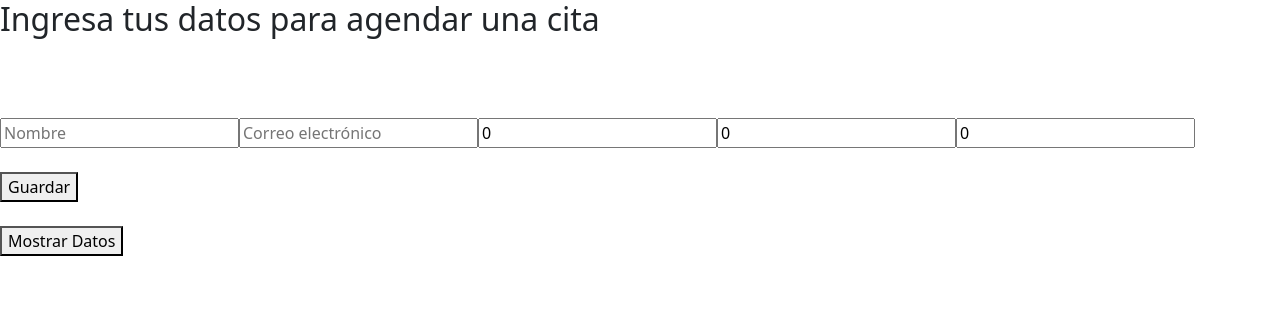
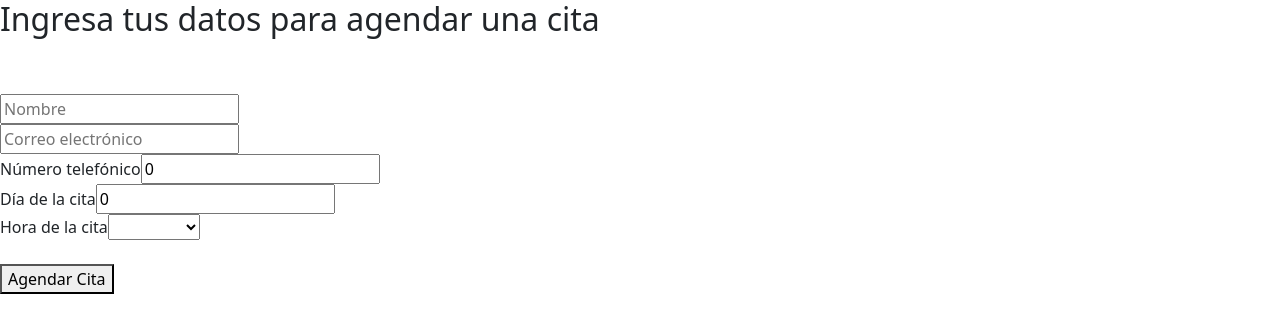
Before and after one commit to DiegoRuP/refugioDIJK, an Angular app: page /adopta in a window 1280 px wide. Shown: the top 332 px of the page. Built offline with nearby package versions, Linux system fonts and the light colour scheme.

Commit message:
tuneada al formulario

```diff
--- a/src/app/formulario/formulario.component.html
+++ b/src/app/formulario/formulario.component.html
@@ -1,23 +1,48 @@
 <h2>Ingresa tus datos para agendar una cita</h2>
-<br><br><br>
+<br><br>
 
 <form (ngSubmit)="onSubmit()">
     <input type="text" [(ngModel)]="nombre" name="nombre" placeholder="Nombre">
+    <br>
+
     <input type="text" [(ngModel)]="correo" name="correo" placeholder="Correo electrónico">
+    <br>
+
+    <label for="telefono">Número telefónico</label>
     <input type="number" [(ngModel)]="telefono" name="telefono" placeholder="Número telefónico">
+    <br>
+
+    <label for="dia">Día de la cita</label>
     <input type="number" [(ngModel)]="dia" name="dia" placeholder="Día de la cita">
-    <input type="number" [(ngModel)]="hora" name="hora" placeholder="Hora de la cita">
+    <br>
+
+    <label for="hora">Hora de la cita</label>
+    <select [(ngModel)]="hora" name="hora" placeholder="Hora de la cita">
+        <option value="10">10:00 AM</option>
+        <option value="11">11:00 AM</option>
+        <option value="12">12:00 PM</option>
+        <option value="13">13:00 PM</option>
+        <option value="14">14:00 PM</option>
+        <option value="12">15:00 PM</option>
+        <option value="12">16:00 PM</option>
+    </select>
+
     <br><br>
-    <button type="submit">Guardar</button>
+    <button type="submit">Agendar Cita</button>
 </form>
 
-@if (mostrarDatos) {
-    <p>Nombre: {{ datosRecuperados?.nombre }}</p>
-    <p>Correo electrónico: {{ datosRecuperados?.correo }}</p>
-    <p>Telefóno: {{ datosRecuperados?.telefono }}</p>
-    <p>Día: {{ datosRecuperados?.dia }}</p>
-    <p>Hora: {{ datosRecuperados?.hora }}</p>
+<br><br><br><br><br>
+
+<!-- mostrar las citas -->
+@if (citas.length >0) {
+    <h2>Citas Agendadas:</h2>
+    <br>
+    @for (cita of citas; track cita) {
+        <p>Nombre: {{ cita.nombre }}</p>
+        <p>Correo electrónico: {{ cita.correo }}</p>
+        <p>Telefóno: {{ cita.telefono }}</p>
+        <p>Día: {{ cita.dia }}</p>
+        <p>Hora: {{ cita.hora }}</p>
+        <hr>
+    }
 }
-
-<br>
-<button (click)="mostrarDatosClick()">Mostrar Datos</button>
--- a/src/app/formulario/formulario.component.ts
+++ b/src/app/formulario/formulario.component.ts
@@ -11,29 +11,29 @@ import { CommonModule } from '@angular/common';
 })
 
 export class FormularioComponent implements OnInit {
+
   nombre: string='';
   correo: string='';
   telefono: number=0;
   dia: number=0;
   hora: number=0;
 
-  datosRecuperados: any;
+  citas: any[] = []; // Lista para almacenar las citas
 
-  constructor() {
-    this.datosRecuperados={};
-  }
+  constructor() {}
 
   onSubmit(){
-    const datos={
+    const nuevaCita = {
       nombre: this.nombre,
       correo: this.correo,
       telefono: this.telefono,
       dia: this.dia,
       hora: this.hora
     };
-    localStorage.setItem('datosForm', JSON.stringify(datos));
-    console.log('Datos guardados');
-    //limpiar datos del formulario
+    this.citas.push(nuevaCita); // Agregar la nueva cita a la lista de citas
+    localStorage.setItem('citas', JSON.stringify(this.citas)); // Guardar la lista de citas en localStorage
+    console.log('Cita guardada:', nuevaCita);
+    // Limpiar los datos del formulario después de guardar la cita
     this.nombre='';
     this.correo='';
     this.telefono=0;
@@ -42,16 +42,9 @@ export class FormularioComponent implements OnInit {
   }
 
   ngOnInit(){
-    const datos2=localStorage.getItem('datosForm');
-    if (datos2) {
-      this.datosRecuperados=JSON.parse(datos2);
+    const citasGuardadas = localStorage.getItem('citas');
+    if (citasGuardadas) {
+      this.citas = JSON.parse(citasGuardadas); // Recuperar las citas del localStorage
     }
   }
-
-  mostrarDatos: boolean=false;
-
-  mostrarDatosClick() {
-    this.mostrarDatos = true;
-    console.log('Cita guardada');
-  }
 }
```
